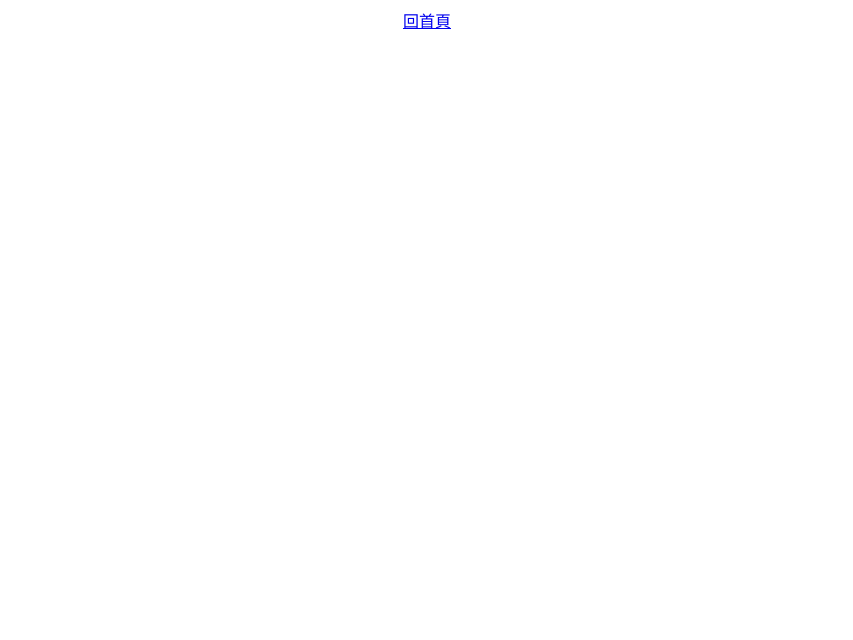
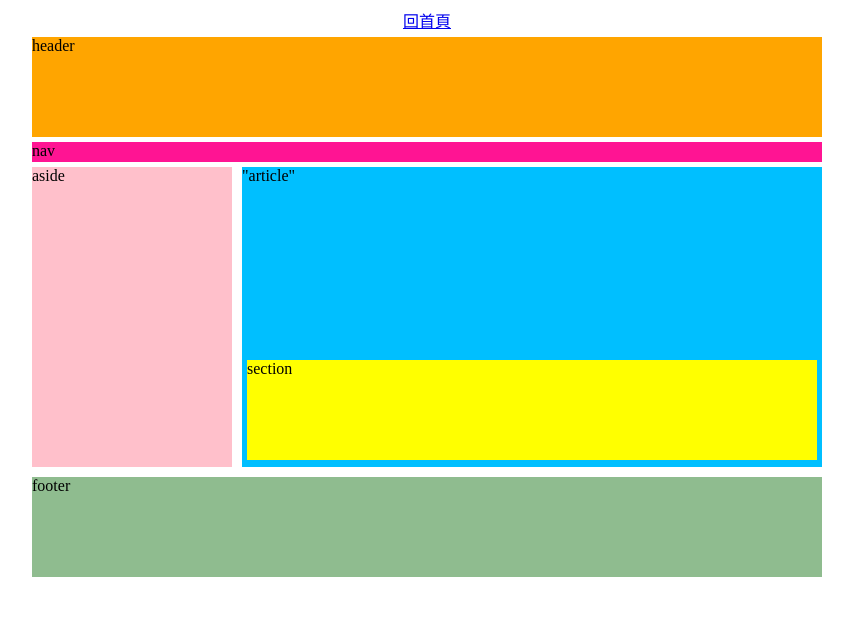
Before and after one commit to 1110832079/hw3, a plain HTML site: page index.html in a window 1280 px wide. Shown: the whole page, without its empty margins (213-1066 px from the left). Drawn offline with Linux system fonts and the light colour scheme.

Commit message:
Update index.html

```diff
--- a/index.html
+++ b/index.html
@@ -4,6 +4,68 @@
 	<title>Div</title>
 </head>
 <body>
+	<center>
+		<style type="text/css">
+			div
+			    { width: 800px;
+                  height: 600px;
+                  left: 50%;
+                  margin-left: 0px;
+                }
+			header
+			    { width: 790px;
+                  height: 100px;
+            	  background-color: orange;
+            	  margin: 5px 5px
+            	}
+            nav
+                { width: 790px;
+                  height: 20px;
+                  background-color: deeppink;
+                  margin: 5px 5px
+                }
+            aside
+                { width: 200px;
+                  height: 300px;
+                  background-color: pink;
+                  float: left;
+                  margin: 0px 5px 5px 5px
+                }
+            article
+                { width: 580px;
+                  height: 300px;
+                  background-color: deepskyblue;
+                  float: left;
+                  margin: 0px 5px 5px 5px
+                }
+            section
+                { width: 570px;
+                  height: 100px;
+                  background-color: yellow;
+                  float: left;
+                  margin: 175px 5px 5px 5px
+                }
+            footer
+                { clear: both;
+                  width: 790px;
+                  height: 100px;
+                  background-color: darkseagreen;
+                  float: left;
+                  margin: 5px 5px
+                }
+		</style>
+
 	<center><a href="https://1110832079.github.io/bomb/">回首頁</a></center>
+	<div p align="left">
+		<header>header</header>
+		<nav>nav</nav>
+		<aside>aside</aside>
+		<article>
+			"article"
+		<section>section</section>
+	    </article>
+	    <footer>footer</footer>
+	</div>
+    </center>
 </body>
 </html>
```
